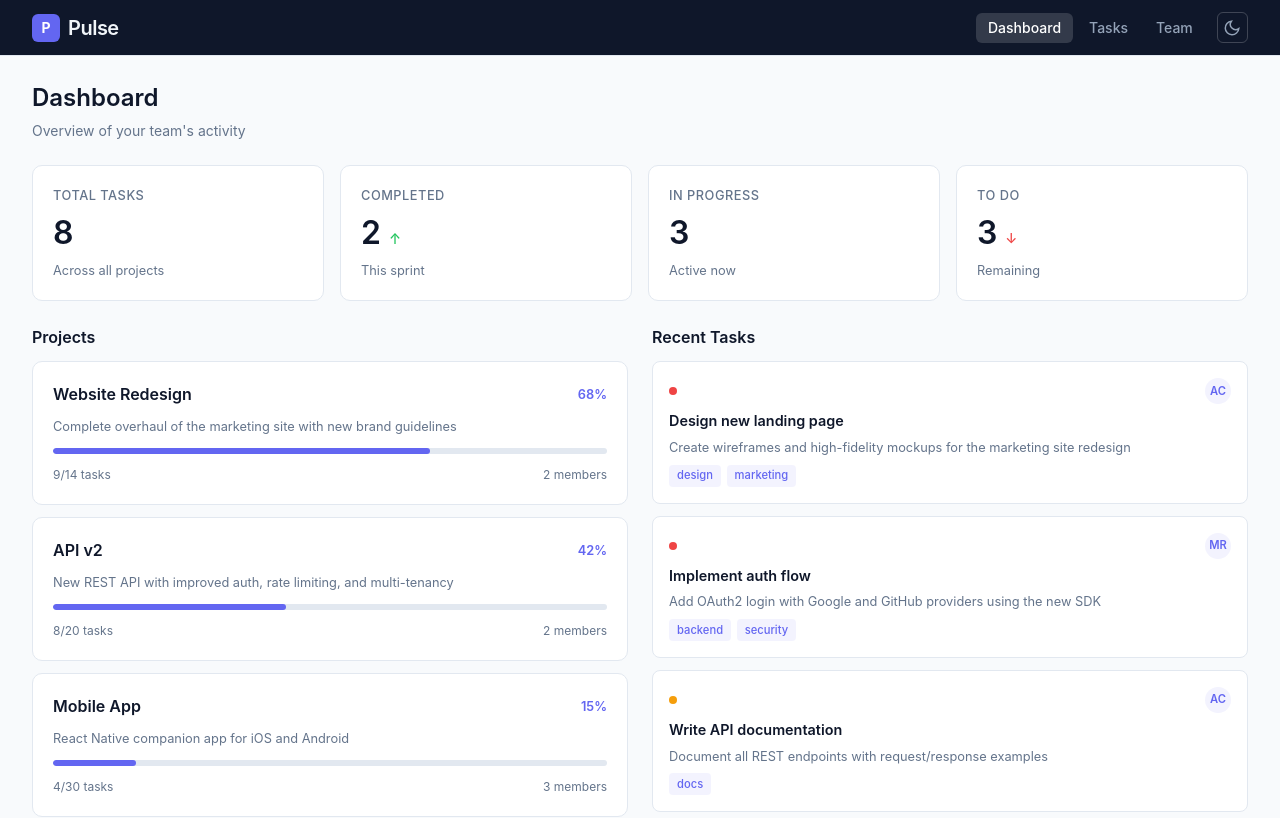
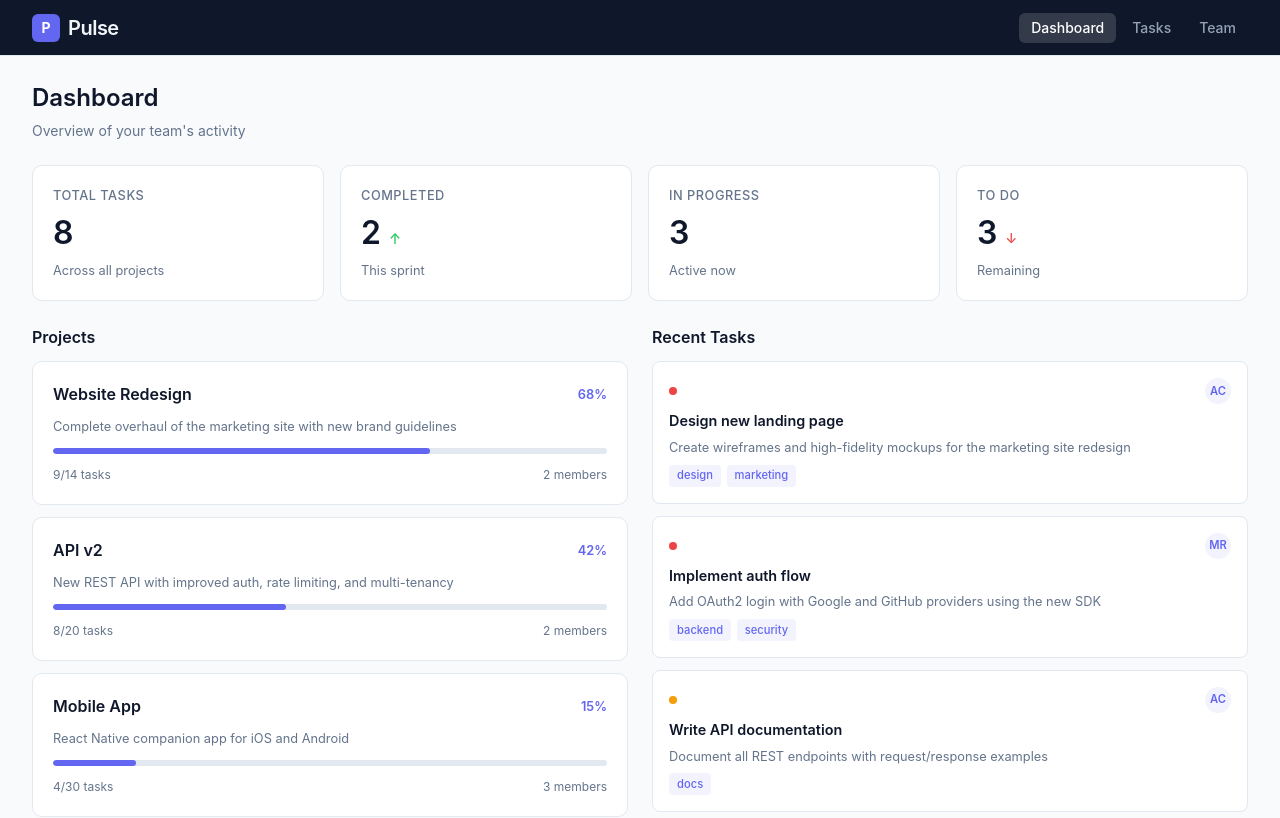
Before and after one commit to Nelson-PROIA/pulse-dashboard, a React (Vite) app: page / in a window 1280 px wide. Shown: the top 818 px of the page. Built offline with nearby package versions, Linux system fonts and the light colour scheme.

Commit message:
Remove dark mode - leave as feature for pipeline to add

```diff
--- a/src/App.tsx
+++ b/src/App.tsx
@@ -1,4 +1,3 @@
-import { useEffect, useCallback } from 'react';
 import Navbar from './components/Navbar';
 import Dashboard from './pages/Dashboard';
 import TaskBoard from './pages/TaskBoard';
@@ -9,19 +8,9 @@ import './App.css';
 
 function App() {
   const [currentPage, setCurrentPage] = useLocalStorage('pulse-page', 'dashboard');
-  const [isDark, setIsDark] = useLocalStorage('pulse-theme', false);
-
-  useEffect(() => {
-    document.documentElement.setAttribute('data-theme', isDark ? 'dark' : 'light');
-  }, [isDark]);
-
-  const toggleTheme = useCallback(() => {
-    setIsDark((prev: boolean) => !prev);
-  }, [setIsDark]);
 
   // Keyboard shortcuts
   useKeyboard({
-    t: toggleTheme,
     '1': () => setCurrentPage('dashboard'),
     '2': () => setCurrentPage('tasks'),
     '3': () => setCurrentPage('team'),
@@ -43,8 +32,6 @@ function App() {
       <Navbar
         currentPage={currentPage}
         onNavigate={setCurrentPage}
-        isDark={isDark}
-        onToggleTheme={toggleTheme}
       />
       <main className="main-content">
         {renderPage()}
--- a/src/components/Navbar.css
+++ b/src/components/Navbar.css
@@ -63,22 +63,3 @@
   background: rgba(255, 255, 255, 0.15);
   color: white;
 }
-
-.theme-toggle {
-  background: none;
-  border: 1px solid rgba(255, 255, 255, 0.2);
-  color: var(--navbar-link);
-  cursor: pointer;
-  display: flex;
-  align-items: center;
-  justify-content: center;
-  padding: 0.35rem;
-  border-radius: 6px;
-  transition: background 0.15s, color 0.15s;
-  margin-left: 0.5rem;
-}
-
-.theme-toggle:hover {
-  background: rgba(255, 255, 255, 0.1);
-  color: white;
-}
--- a/src/components/Navbar.tsx
+++ b/src/components/Navbar.tsx
@@ -3,11 +3,9 @@ import './Navbar.css';
 interface NavbarProps {
   currentPage: string;
   onNavigate: (page: string) => void;
-  isDark: boolean;
-  onToggleTheme: () => void;
 }
 
-function Navbar({ currentPage, onNavigate, isDark, onToggleTheme }: NavbarProps) {
+function Navbar({ currentPage, onNavigate }: NavbarProps) {
   return (
     <nav className="navbar">
       <div className="navbar-brand">
@@ -42,27 +40,6 @@ function Navbar({ currentPage, onNavigate, isDark, onToggleTheme }: NavbarProps)
             Team
           </a>
         </li>
-        <li>
-          <button className="theme-toggle" onClick={onToggleTheme} title="Toggle theme (T)">
-            {isDark ? (
-              <svg width="18" height="18" viewBox="0 0 24 24" fill="none" stroke="currentColor" strokeWidth="2">
-                <circle cx="12" cy="12" r="5" />
-                <line x1="12" y1="1" x2="12" y2="3" />
-                <line x1="12" y1="21" x2="12" y2="23" />
-                <line x1="4.22" y1="4.22" x2="5.64" y2="5.64" />
-                <line x1="18.36" y1="18.36" x2="19.78" y2="19.78" />
-                <line x1="1" y1="12" x2="3" y2="12" />
-                <line x1="21" y1="12" x2="23" y2="12" />
-                <line x1="4.22" y1="19.78" x2="5.64" y2="18.36" />
-                <line x1="18.36" y1="5.64" x2="19.78" y2="4.22" />
-              </svg>
-            ) : (
-              <svg width="18" height="18" viewBox="0 0 24 24" fill="none" stroke="currentColor" strokeWidth="2">
-                <path d="M21 12.79A9 9 0 1 1 11.21 3 7 7 0 0 0 21 12.79z" />
-              </svg>
-            )}
-          </button>
-        </li>
       </ul>
     </nav>
   );
--- a/src/index.css
+++ b/src/index.css
@@ -24,22 +24,6 @@
 
   -webkit-font-smoothing: antialiased;
   -moz-osx-font-smoothing: grayscale;
-}
-
-:root[data-theme='dark'] {
-  --text: #94a3b8;
-  --text-h: #f1f5f9;
-  --bg: #0f172a;
-  --border: #1e293b;
-  --card-bg: #1e293b;
-  --accent: #818cf8;
-  --accent-bg: rgba(129, 140, 248, 0.1);
-  --accent-border: rgba(129, 140, 248, 0.3);
-  --shadow: 0 1px 3px rgba(0, 0, 0, 0.3), 0 1px 2px rgba(0, 0, 0, 0.2);
-
-  --navbar-bg: #1e293b;
-  --navbar-text: #f1f5f9;
-  --navbar-link: #64748b;
 }
 
 * {
```
